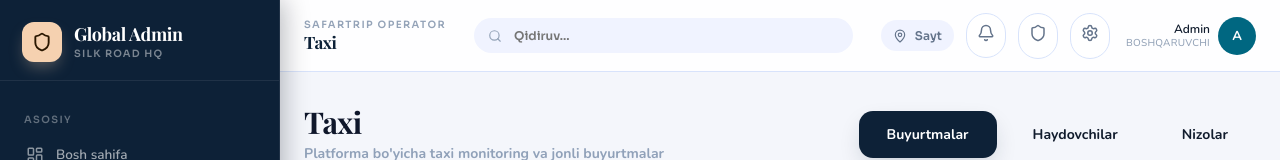
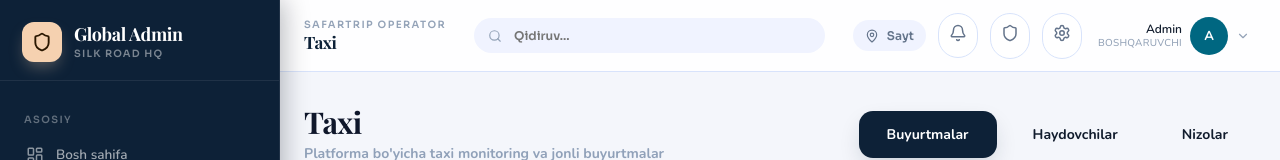
Before and after one commit to rustamjon26/safartripuz, a Next.js app: page /admin/taxi in a window 1280 px wide. Shown: the top 160 px of the page. Built offline with nearby package versions, Linux system fonts and the light colour scheme; no server answers.

Commit message:
feat(admin): account menu with logout in topbar
Avatar opens a menu with Settings and Chiqish; sidebar logout
button restyled so account exit is obvious.

Co-authored-by: Rustam Urolov <rustamjon26@users.noreply.github.com>

```diff
--- a/app/admin/admin.css
+++ b/app/admin/admin.css
@@ -304,22 +304,22 @@ a.adm-user-card:hover {
   align-items: center;
   gap: 10px;
   width: 100%;
-  padding: 10px 12px;
+  padding: 11px 12px;
   border-radius: 10px;
-  border: 1px solid transparent;
-  background: transparent;
-  color: rgba(255, 255, 255, 0.55);
+  border: 1px solid rgba(244, 63, 94, 0.28);
+  background: rgba(244, 63, 94, 0.12);
+  color: #fda4af;
   font-family: var(--font-sora), sans-serif;
   font-size: 13px;
-  font-weight: 600;
+  font-weight: 700;
   cursor: pointer;
   transition: var(--adm-transition);
 }
 
 .adm-logout-btn:hover {
-  background: rgba(244, 63, 94, 0.12);
-  color: #fda4af;
-  border-color: transparent;
+  background: rgba(244, 63, 94, 0.22);
+  color: #fecdd3;
+  border-color: rgba(244, 63, 94, 0.45);
 }
 
 /* ============================================
--- a/app/admin/layout.tsx
+++ b/app/admin/layout.tsx
@@ -23,6 +23,8 @@ import {
   BookOpen,
   Shield,
   Search,
+  LogOut,
+  ChevronDown,
 } from "lucide-react";
 import { DirectionsCarIcon } from "@/components/admin/taxi/DirectionsCarIcon";
 import { ExploreMapIcon } from "@/components/admin/guide/ExploreMapIcon";
@@ -83,9 +85,11 @@ export default function AdminLayout({ children }: { children: ReactNode }) {
   const pathname = usePathname();
   const router = useRouter();
   const [sidebarOpen, setSidebarOpen] = useState(false);
+  const [accountMenuOpen, setAccountMenuOpen] = useState(false);
   const [user, setUser] = useState<AdminUser | null>(null);
   const [pendingCount, setPendingCount] = useState(0);
   const [notifyDots, setNotifyDots] = useState({ taxi: false, guide: false, homestay: false });
+  const accountMenuRef = useRef<HTMLDivElement | null>(null);
   const sidebarCacheRef = useRef<{ fetchedAt: number; data: SidebarCountsPayload | null }>({
     fetchedAt: 0,
     data: null,
@@ -167,7 +171,26 @@ export default function AdminLayout({ children }: { children: ReactNode }) {
     queueMicrotask(() => setSidebarOpen(false));
   }, [pathname]);
 
+  useEffect(() => {
+    if (!accountMenuOpen) return;
+    function onDocClick(e: MouseEvent) {
+      if (!accountMenuRef.current?.contains(e.target as Node)) {
+        setAccountMenuOpen(false);
+      }
+    }
+    function onKey(e: KeyboardEvent) {
+      if (e.key === "Escape") setAccountMenuOpen(false);
+    }
+    document.addEventListener("mousedown", onDocClick);
+    document.addEventListener("keydown", onKey);
+    return () => {
+      document.removeEventListener("mousedown", onDocClick);
+      document.removeEventListener("keydown", onKey);
+    };
+  }, [accountMenuOpen]);
+
   async function handleLogout() {
+    setAccountMenuOpen(false);
     try {
       await fetch("/api/auth/logout", { method: "POST" });
     } catch {
@@ -285,13 +308,17 @@ export default function AdminLayout({ children }: { children: ReactNode }) {
               <Settings size={18} />
             </Link>
 
-            <Link
-              href="/admin/settings"
-              className="hidden sm:flex items-center gap-2 pl-1 hover:opacity-90 transition-opacity"
-              title="Sozlamalar / akkaunt"
-              aria-label="Sozlamalar"
+            <div className="relative" ref={accountMenuRef}>
+              <button
+                type="button"
+                onClick={() => setAccountMenuOpen((o) => !o)}
+                className="flex items-center gap-2 pl-1 rounded-xl hover:bg-[#f0f3ff] py-1 pr-1.5 transition-colors"
+                title="Akkaunt menyusi"
+                aria-label="Akkaunt menyusi"
+                aria-expanded={accountMenuOpen}
+                aria-haspopup="menu"
               >
-              <div className="text-right leading-tight">
+                <div className="hidden sm:block text-right leading-tight">
                   <div className="text-[12px] font-semibold text-[#111c2d]">
                     {user ? `${user.first_name}` : "Admin"}
                   </div>
@@ -300,7 +327,48 @@ export default function AdminLayout({ children }: { children: ReactNode }) {
                   </div>
                 </div>
                 <div className="adm-user-avatar">{initials}</div>
+                <ChevronDown
+                  size={14}
+                  className={`text-[#94A3B8] transition-transform ${accountMenuOpen ? "rotate-180" : ""}`}
+                />
+              </button>
+
+              {accountMenuOpen ? (
+                <div
+                  role="menu"
+                  className="absolute right-0 top-[calc(100%+8px)] z-50 w-56 rounded-2xl border border-[#d8e3fb] bg-white p-1.5 shadow-xl shadow-slate-900/10"
+                >
+                  <div className="px-3 py-2.5 border-b border-slate-100 mb-1">
+                    <div className="text-[13px] font-semibold text-[#111c2d] truncate">
+                      {user
+                        ? `${user.first_name} ${user.last_name}`.trim()
+                        : "Admin"}
+                    </div>
+                    <div className="text-[11px] text-[#94A3B8] truncate">
+                      {user?.email ?? "—"}
+                    </div>
+                  </div>
+                  <Link
+                    href="/admin/settings"
+                    role="menuitem"
+                    onClick={() => setAccountMenuOpen(false)}
+                    className="flex items-center gap-2.5 rounded-xl px-3 py-2.5 text-[13px] font-semibold text-[#334155] hover:bg-[#f0f3ff]"
+                  >
+                    <Settings size={15} />
+                    Sozlamalar
                   </Link>
+                  <button
+                    type="button"
+                    role="menuitem"
+                    onClick={() => void handleLogout()}
+                    className="flex w-full items-center gap-2.5 rounded-xl px-3 py-2.5 text-[13px] font-semibold text-rose-600 hover:bg-rose-50"
+                  >
+                    <LogOut size={15} />
+                    Chiqish
+                  </button>
+                </div>
+              ) : null}
+            </div>
           </div>
         </header>
 
--- a/components/admin/AdminSidebarNav.tsx
+++ b/components/admin/AdminSidebarNav.tsx
@@ -92,7 +92,7 @@ export function AdminSidebarNav({
         ))}
       </nav>
 
-      <div className="adm-sidebar-footer">
+      <div className="adm-sidebar-footer shrink-0">
         <Link
           href="/admin/payments"
           onClick={() => onNavigate?.()}
```
Lines whose indentation alone changed are shown as unchanged.
